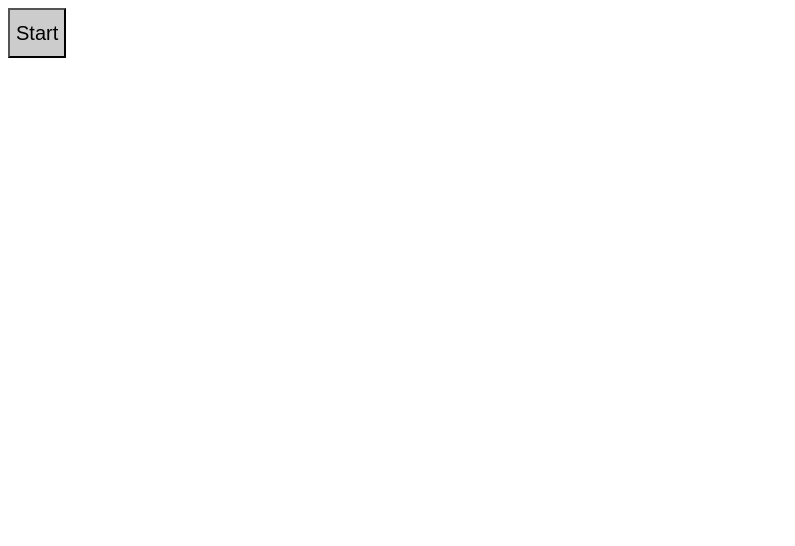
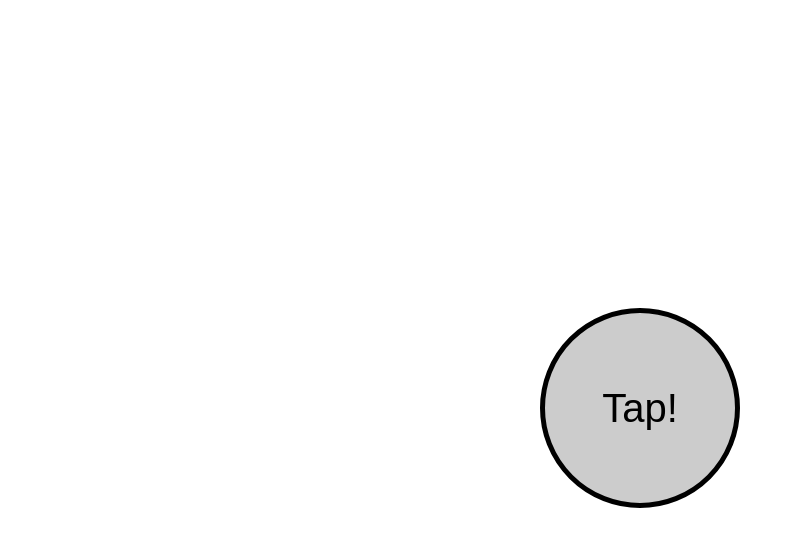
Before and after one commit to rm08K/Sotusei, a Nuxt app: page /Maracas in a window 1280 px wide. Shown: the top 546 px of the page, without its empty margins (0-795 px from the left). Built offline with nearby package versions, Linux system fonts and the light colour scheme.

Commit message:
⚙デザインをとりあえず作成

```diff
--- a/pages/Maracas.vue
+++ b/pages/Maracas.vue
@@ -1,16 +1,31 @@
 <template>
-  <div>
-    <button id="switch">Start</button>
+  <div class="container">
+    <button id="switch">Tap!</button>
     <div id="x"></div>
     <div id="target"></div>
   </div>
 </template>
 
 <style lang="scss" scoped>
+.container {
+  width: 100%;
+  height: 100vh;
+  position: relative;
+}
 #switch {
-  font-size: 20px;
+  position: absolute;
+  display: block;
+  font-size: 40px;
   background-color: #ccc;
-  height: 50px;
+  width: 200px;
+  height: 200px;
+  margin: auto;
+  border-radius: 50%;
+  color: black;
+  border: 5px solid black;
+  top: 50%;
+  left: 50%;
+  transform: translateY(-50%) translateX(-50%);
 }
 </style>
 
@@ -23,6 +38,7 @@ export default {
     maracas() {
       if (process.client) {
         let x = document.getElementById("x")
+        let button = document.getElementById("switch")
         let size = 20
         let flg = true
         let count = 0
@@ -57,12 +73,13 @@ export default {
                   })
                 } else {
                   // 許可を得られなかった場合の処理
+                  button.innerHTML = "error"
                 }
               })
               .catch(console.error) // https通信でない場合などで許可を取得できなかった場合
           } else {
             // 上記以外のブラウザ
-            target.innerHTML = "error"
+            button.innerHTML = "error"
           }
         }
 
```
